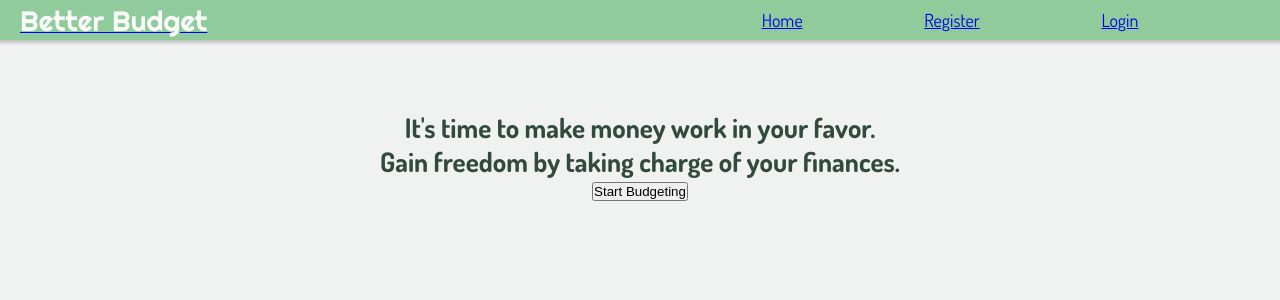
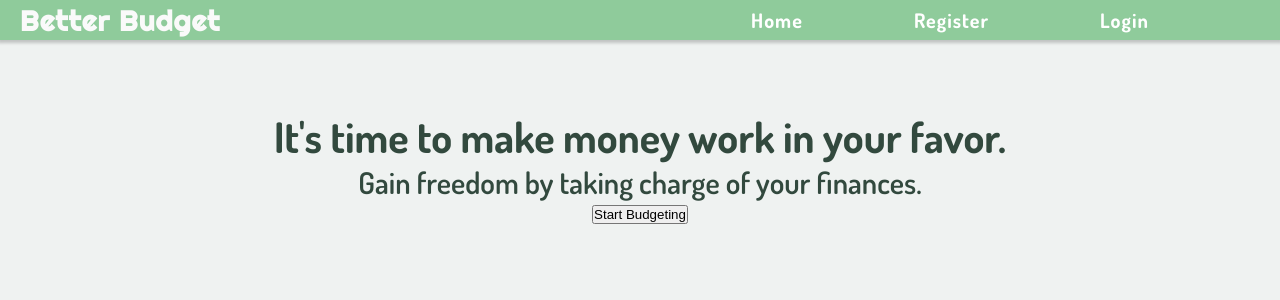
Before and after one commit to JohnSebastian3/better-budget, a React (Create React App) app in the folder client/: page / in a window 1280 px wide. Shown: the top 300 px of the page. Built offline with nearby package versions, Linux system fonts and the light colour scheme; no server answers; a web font is replaced by a local one.

Commit message:
Add base styles from index.css

```diff
--- a/client/src/App.css
+++ b/client/src/App.css
@@ -1,3 +1,50 @@
+h1 {
+  font-size: 3.4rem;
+  font-weight: 700;
+}
+
+h2 {
+  font-size: 2.4rem;
+  font-weight: 600;
+}
+
+ul {
+  list-style-type: none;
+  padding: 0;
+}
+
+a {
+  text-decoration: none;
+  color: #333;
+  font-size: 2rem;
+  font-weight: bold;
+  letter-spacing: 1px;
+}
+
+a:hover {
+  color: #689671;
+}
+
+
+@media screen and (min-width: 840px) {
+  h1 {
+    font-size: 4.2rem;
+  }
+
+  h2 {
+    font-size: 3rem;
+  }
+
+  a {
+    color: #fff;
+  }
+
+  a:hover {
+    color: rgb(183, 235, 190);
+  }
+}
+
+
 .container {
   max-width: 1480px;
   margin: 0 auto;
```
